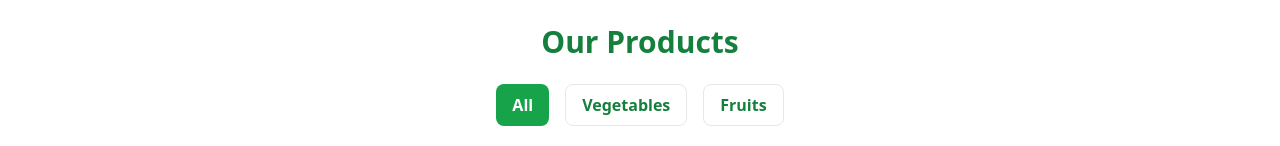
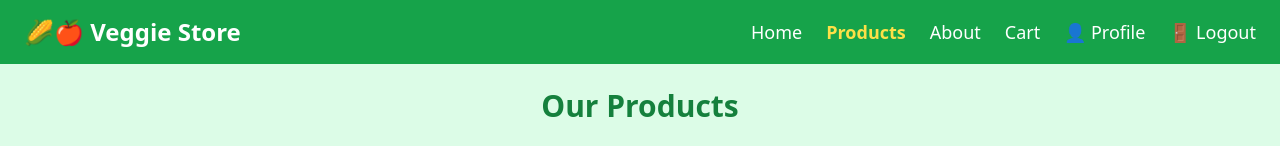
Before and after one commit to 69thilip-M/ecommerce-kvr, a React (Vite) app: page /kmrvegetables/products in a window 1280 px wide. Shown: the top 146 px of the page. Built offline with nearby package versions, Linux system fonts and the light colour scheme.

Commit message:
navbar and footer component are added to all the pages

```diff
--- a/src/App.jsx
+++ b/src/App.jsx
@@ -5,6 +5,7 @@ import Home from "./pages/Home";
 import AddProduct from "./pages/AddProduct";
 import Products from "./pages/Products";
 import About from "./pages/About";
+import Cart from "./pages/Cart";
 
 function App() {
   return (
@@ -17,6 +18,7 @@ function App() {
         <Route path="/home" element={<Home />} />
         <Route path="/products" element={<Products />} />
         <Route path="/about" element={<About />}></Route>
+        <Route path="/cart" element={<Cart/>}></Route>
         <Route path="/add-product" element={<AddProduct />} />
       </Routes>
     </BrowserRouter>
--- a/src/components/Navbar.jsx
+++ b/src/components/Navbar.jsx
@@ -1,4 +1,4 @@
-import { Link, useNavigate } from "react-router-dom";
+import { NavLink, useNavigate } from "react-router-dom";
 
 function Navbar() {
   const navigate = useNavigate();
@@ -8,30 +8,38 @@ function Navbar() {
     navigate("/");
   };
 
+  const navLinkClass = ({ isActive }) =>
+    isActive
+      ? "text-yellow-300 font-semibold"
+      : "hover:text-yellow-300 transition";
+
   return (
-    <nav className="bg-green-600 text-white px-6 py-4 shadow-md flex items-center justify-between">
+    <nav className="bg-green-600 text-white px-6 py-4 shadow-md flex items-center justify-between w-full">
       {/* Logo */}
-      <Link to="/home" className="text-2xl font-bold flex items-center gap-2">
+      <NavLink
+        to="/home"
+        className="text-2xl font-bold flex items-center gap-2"
+      >
         🌽🍎 Veggie Store
-      </Link>
+      </NavLink>
 
       {/* Menu Links */}
       <div className="hidden md:flex gap-6 text-lg font-medium">
-        <Link to="/home" className="hover:text-yellow-300 transition">
+        <NavLink to="/home" className={navLinkClass}>
           Home
-        </Link>
-        <Link to="/products" className="hover:text-yellow-300 transition">
+        </NavLink>
+        <NavLink to="/products" className={navLinkClass}>
           Products
-        </Link>
-        <Link to="/about" className="hover:text-yellow-300 transition">
+        </NavLink>
+        <NavLink to="/about" className={navLinkClass}>
           About
-        </Link>
-        <Link to="/cart" className="hover:text-yellow-300 transition">
+        </NavLink>
+        <NavLink to="/cart" className={navLinkClass}>
           Cart
-        </Link>
-        <Link to="/profile" className="hover:text-yellow-300 transition">
+        </NavLink>
+        <NavLink to="/profile" className={navLinkClass}>
           👤 Profile
-        </Link>
+        </NavLink>
         <button
           onClick={handleLogout}
           className="hover:text-yellow-300 transition"
--- a/src/pages/About.jsx
+++ b/src/pages/About.jsx
@@ -1,6 +1,12 @@
+import Navbar from "../components/Navbar"; // Adjust path if needed
+import Footer from "../components/Footer";
 function About() {
   return (
-    <div className="p-6 max-w-5xl mx-auto">
+    <div className="h-screen bg-green-100 flex flex-col">
+      {/* Navbar */}
+      <Navbar />
+      <div className="bg-green-100">
+        <div className="p-6 max-w-5xl mx-auto ">
           {/* Page Title */}
           <h1 className="text-4xl font-bold text-center text-green-700 mb-6">
             About Us
@@ -10,15 +16,15 @@ function About() {
           <div className="bg-white shadow-lg rounded-2xl p-6 mb-8">
             <p className="text-lg text-gray-700 leading-relaxed mb-4">
               Welcome to{" "}
-          <span className="font-semibold text-green-700">FreshMart</span> – your
-          one-stop shop for fresh vegetables, fruits, and organic products. We
-          are committed to delivering the best quality products directly from
-          farms to your doorstep.
+              <span className="font-semibold text-green-700">FreshMart</span> –
+              your one-stop shop for fresh vegetables, fruits, and organic
+              products. We are committed to delivering the best quality products
+              directly from farms to your doorstep.
             </p>
             <p className="text-lg text-gray-700 leading-relaxed mb-4">
               Founded in 2024, our mission is to make healthy and organic living
-          accessible to everyone. With a wide range of fresh produce, we ensure
-          that your family enjoys the goodness of nature every day.
+              accessible to everyone. With a wide range of fresh produce, we
+              ensure that your family enjoys the goodness of nature every day.
             </p>
             <p className="text-lg text-gray-700 leading-relaxed">
               Thank you for choosing FreshMart – where freshness meets trust. 🌱
@@ -27,7 +33,9 @@ function About() {
 
           {/* Team Info */}
           <div className="mb-8">
-        <h2 className="text-2xl font-semibold text-green-700 mb-4">Our Team</h2>
+            <h2 className="text-2xl font-semibold text-green-700 mb-4">
+              Our Team
+            </h2>
             <ul className="grid grid-cols-1 sm:grid-cols-2 md:grid-cols-3 gap-6">
               <li className="bg-green-50 p-4 rounded-xl shadow">
                 <h3 className="text-xl font-bold">Kural</h3>
@@ -124,6 +132,9 @@ function About() {
             </div>
           </div>
         </div>
+      </div>
+      <Footer />
+    </div>
   );
 }
 
--- /dev/null
+++ b/src/pages/Cart.jsx
@@ -0,0 +1,13 @@
+import Navbar from "../components/Navbar"; // Adjust path if needed
+import Footer from "../components/Footer";
+function Cart() {
+  return (
+    <div className="h-screen bg-green-100 flex flex-col">
+      {/* Navbar */}
+      <Navbar />
+      <p>cart</p>
+      <Footer />
+    </div>
+  );
+}
+export default Cart;
--- a/src/pages/Products.jsx
+++ b/src/pages/Products.jsx
@@ -1,7 +1,8 @@
 import { useState } from "react";
 import { useNavigate } from "react-router-dom";
 import productsData from "./productsData";
-
+import Navbar from "../components/Navbar"; // Adjust path if needed
+import Footer from "../components/Footer";
 function Products() {
   const [category, setCategory] = useState("all");
   const navigate = useNavigate();
@@ -13,7 +14,10 @@ function Products() {
       : productsData.filter((product) => product.category === category);
 
   return (
-    <div className="p-6">
+    <div className="h-screen bg-green-100 flex flex-col">
+      {/* Navbar */}
+      <Navbar />
+      <div className="p-6 bg-green-100">
         <h1 className="text-3xl font-bold mb-6 text-center text-green-700">
           Our Products
         </h1>
@@ -69,10 +73,14 @@ function Products() {
               />
               <h2 className="text-xl font-semibold mb-2">{product.name}</h2>
               <p className="text-gray-600 mb-2">{product.category}</p>
-            <p className="text-green-700 font-bold text-lg">₹{product.price}</p>
+              <p className="text-green-700 font-bold text-lg">
+                ₹{product.price}
+              </p>
             </div>
           ))}
         </div>
+      </div>
+      <Footer></Footer>
     </div>
   );
 }
```
Lines whose indentation alone changed are shown as unchanged.
